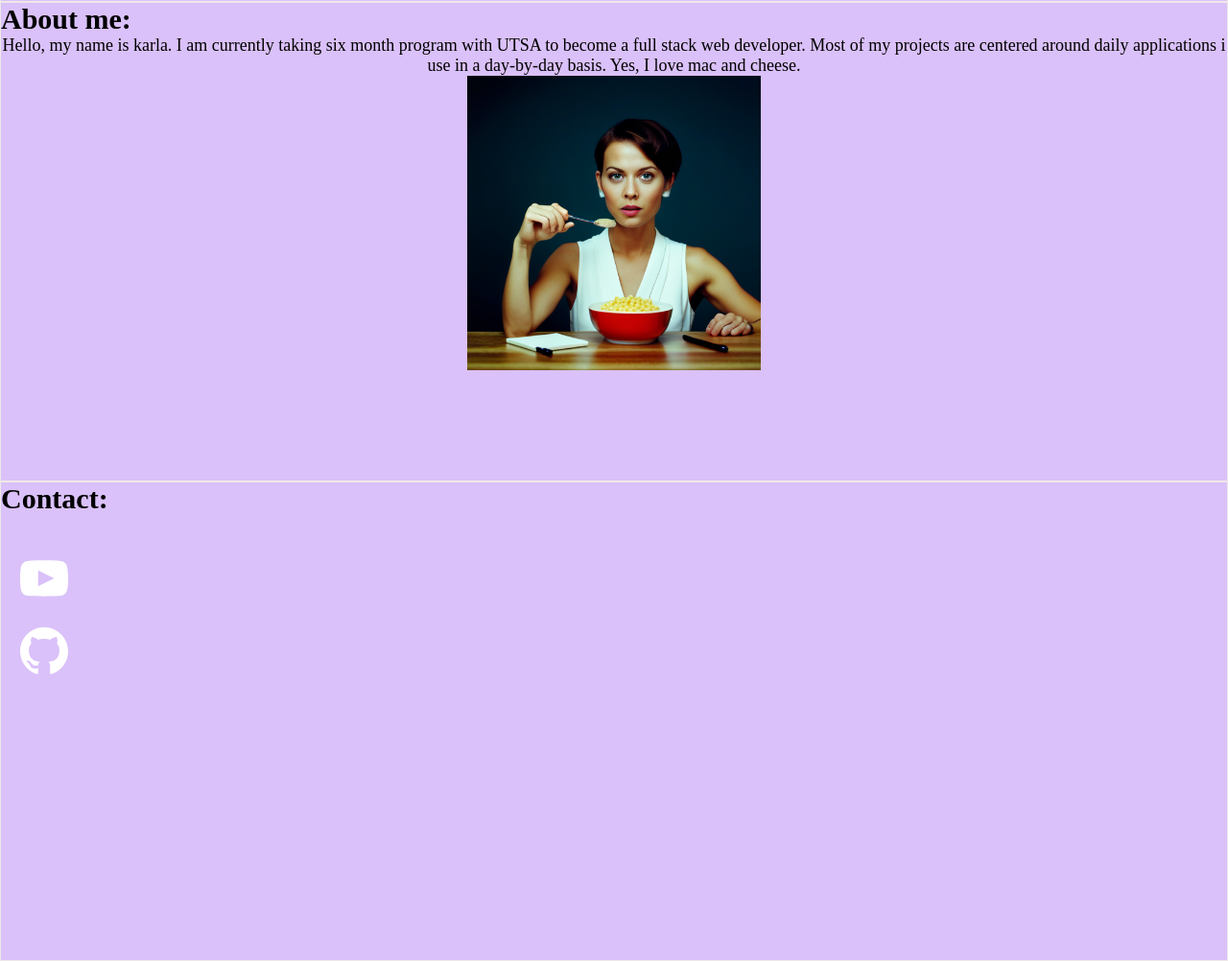
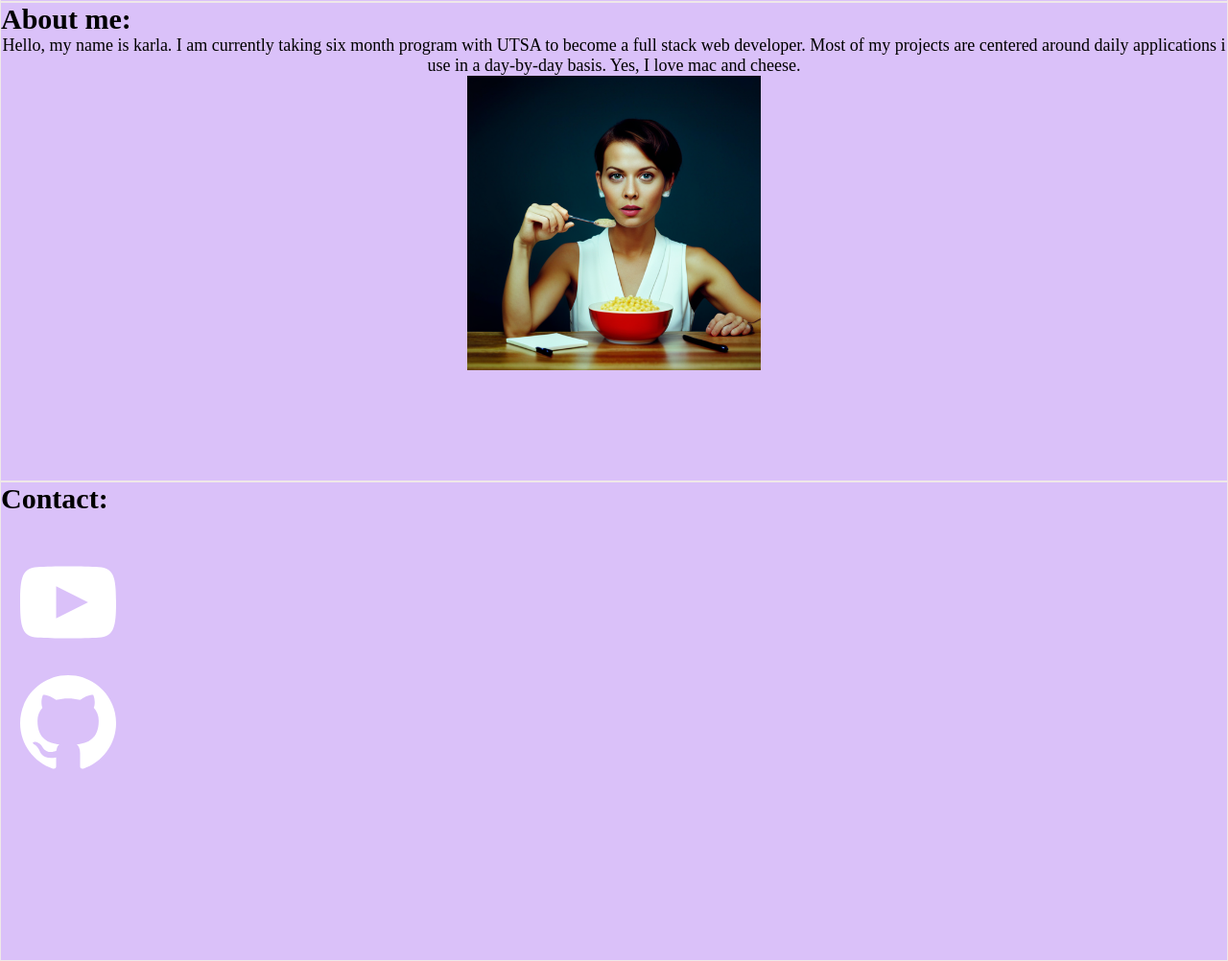
Before and after one commit to karlam23/Macncheese, a plain HTML site: page index.html in a window 1280 px wide. Shown: the part 1298-2300 px from the top of the page at 96% size. Drawn offline with Linux system fonts and the light colour scheme; a web font is replaced by a local one.

Commit message:
macfinal

```diff
--- a/assets/css/style.css
+++ b/assets/css/style.css
@@ -147,9 +147,7 @@ li {
     text-decoration:none;
 }
 
-.socials {
-    padding: botton 200px;
-}
+
 
 .socials {
     margin: 20px;
--- a/index.html
+++ b/index.html
@@ -31,7 +31,7 @@
             <span> Hire me </span>
           </button>
         </div>
-        <div class="socials">
+       <div class="socials">
           <a
             href="https://www.youtube.com/watch?v=eHK3A9ANE3Q"
             class="socials"
@@ -129,8 +129,8 @@
                 <svg
                   xmlns="http://www.w3.org/2000/svg"
                   fill="white"
-                  width="50"
-                  height="50"
+                  width="100"
+                  height="100"
                   viewBox="0 0 24 24"
                 >
                   <path
@@ -147,8 +147,8 @@
                 <svg
                   xmlns="http://www.w3.org/2000/svg"
                   fill="white"
-                  width="50"
-                  height="50"
+                  width="100"
+                  height="100"
                   viewBox="0 0 24 24"
                 >
                   <path
@@ -157,7 +157,5 @@
                 </svg>
               </div></a>
 
-          </section>
-    </main>
      </body>
 </html>
```
Also changed, not shown: 1 other file.
